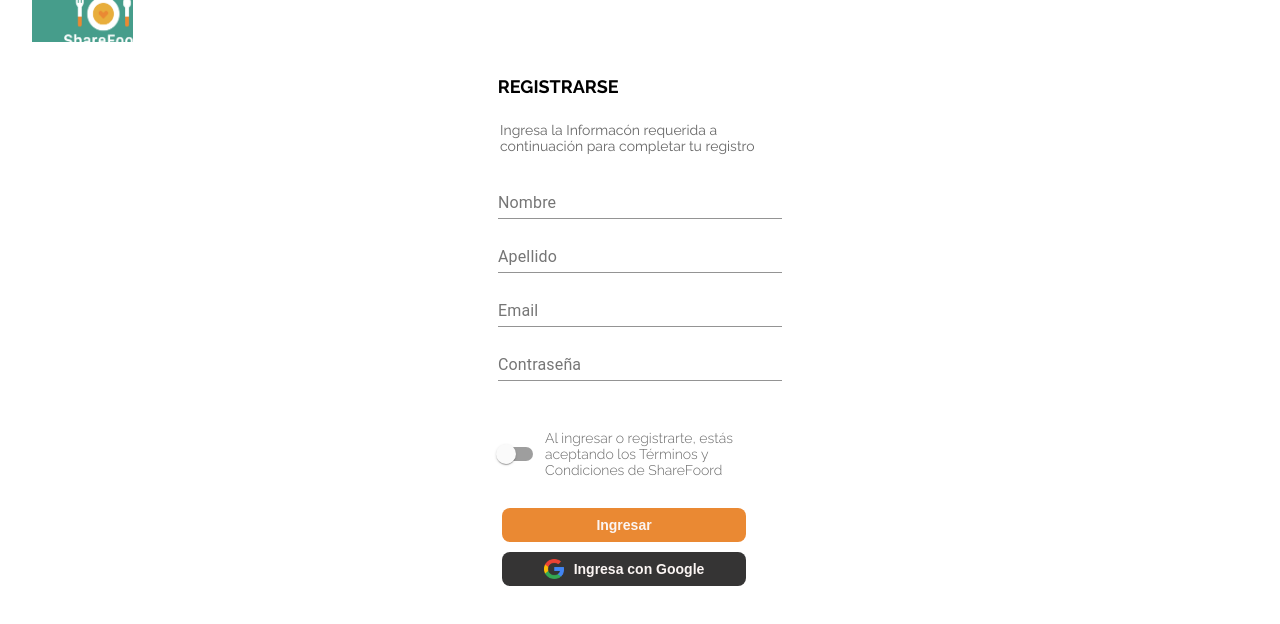
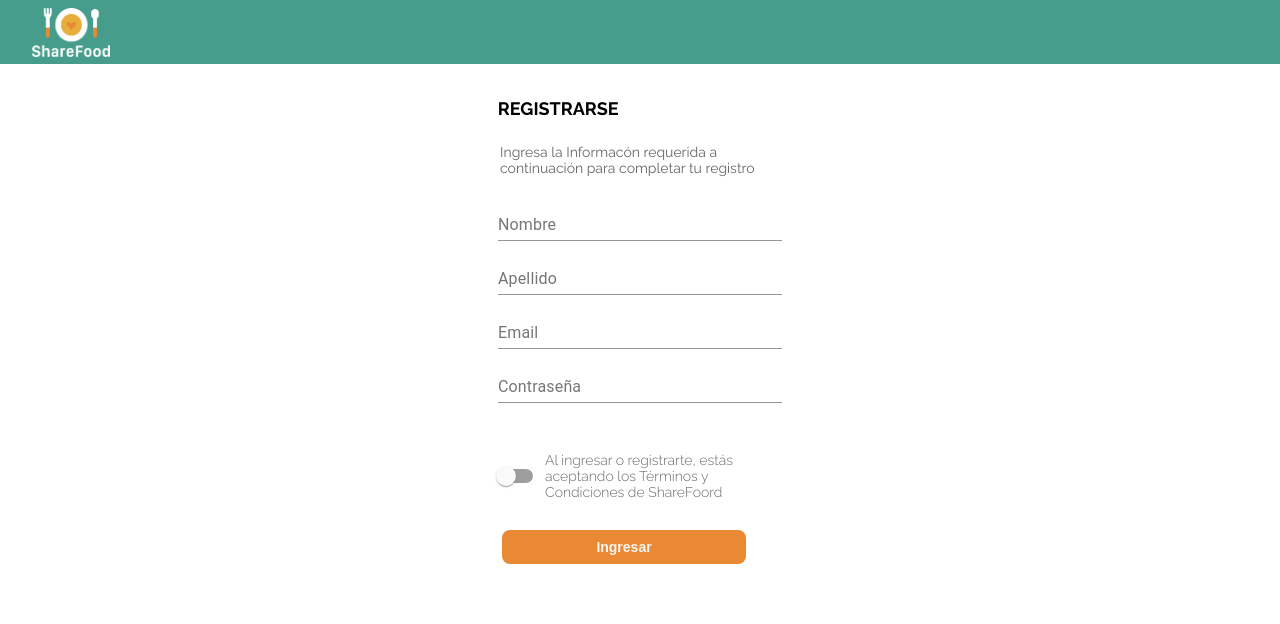
Before and after one commit to Gonzalo9725/Globant-Hackthon, a React (Create React App) app: page /signup in a window 1280 px wide. Shown: the top 624 px of the page. Built offline with nearby package versions, Linux system fonts and the light colour scheme; what react-swipeable-views-utils would draw is missing.

Commit message:
fixed style navbar and signUp

```diff
--- a/src/Components/SignUp.css
+++ b/src/Components/SignUp.css
@@ -1,11 +1,11 @@
-.navbar-logo {
+.navbar-logoC {
   height: 4em;
   background-color: #469d8b;
   align-items: center;
   display: flex;
   padding-left: 2em;
 }
-.navbar-logo img {
+.navbar-logoC img {
   width: 78px;
   height: 50px;
 }
@@ -14,6 +14,7 @@
   display: flex;
   flex-direction: column;
   align-items: center;
+
 }
 
 .container-signUp h1 {
--- a/src/Components/SignUp.jsx
+++ b/src/Components/SignUp.jsx
@@ -85,21 +85,11 @@ const register = (async () => { console.log('entro click')
   }
 });
 
-const signUpGoogle = () => {
-  const provider = new firebase.auth.GoogleAuthProvider();
 
-  auth.signInWithPopup(provider)
-  .then(() => {
-      history.push('/home')
-  })
-  .catch((error) => {
-      console.log(error)
-  })
-}
 
   return (
     <>
-      <div className="navbar-logo">
+      <div className='navbar-logoC'>
         <img src={logo} alt="logo" />
       </div>
       <div className="container-signUp">
@@ -152,12 +142,6 @@ const signUpGoogle = () => {
             <Button type='submit'  disabled={true} title="Ingresar" />
           )}
 
-          <div className="container-btn-google">
-            <button className="btn-google" onClick={signUpGoogle}>
-              <img className="google" src={google} alt="google"/>
-              Ingresa con Google
-            </button>
-          </div>
         </div>
       </div>
     </>
```
